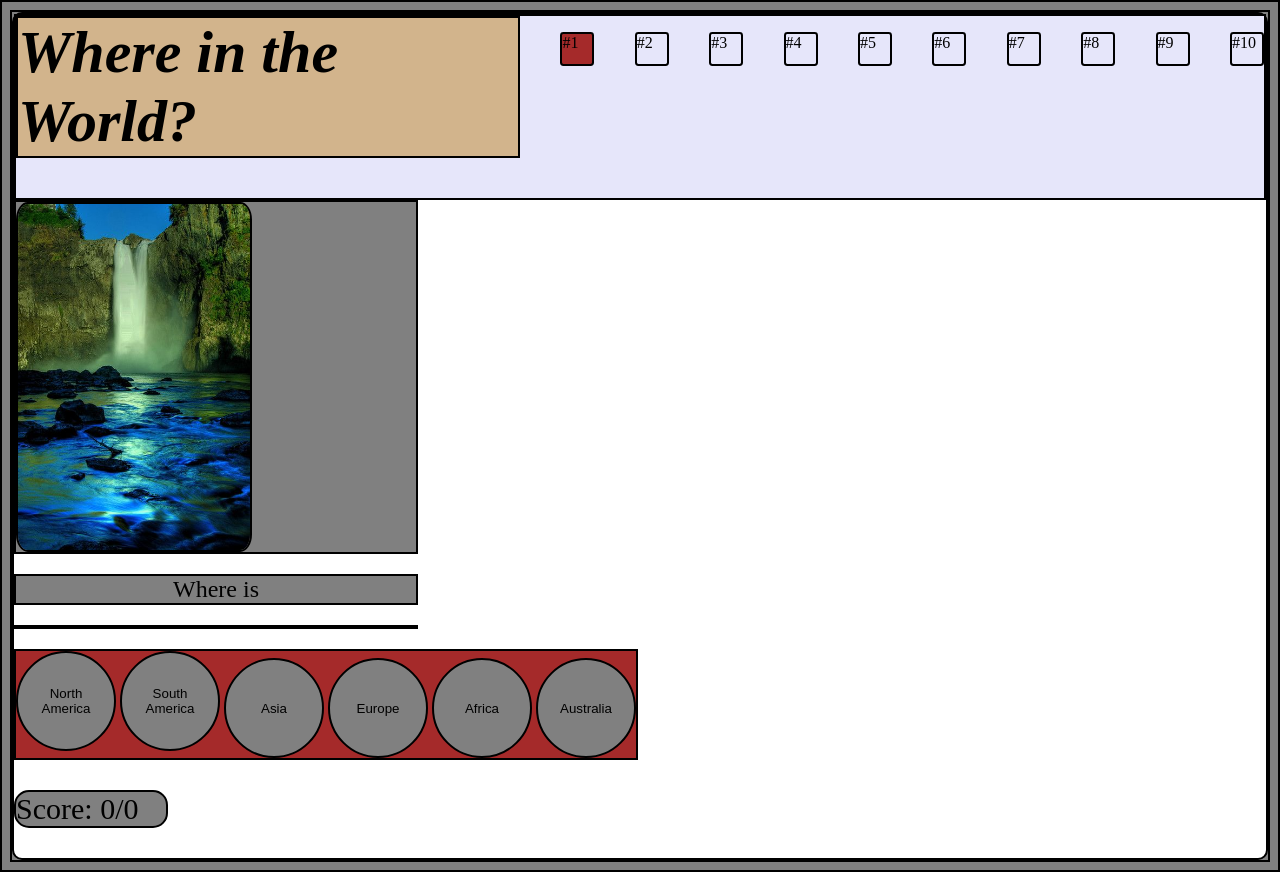
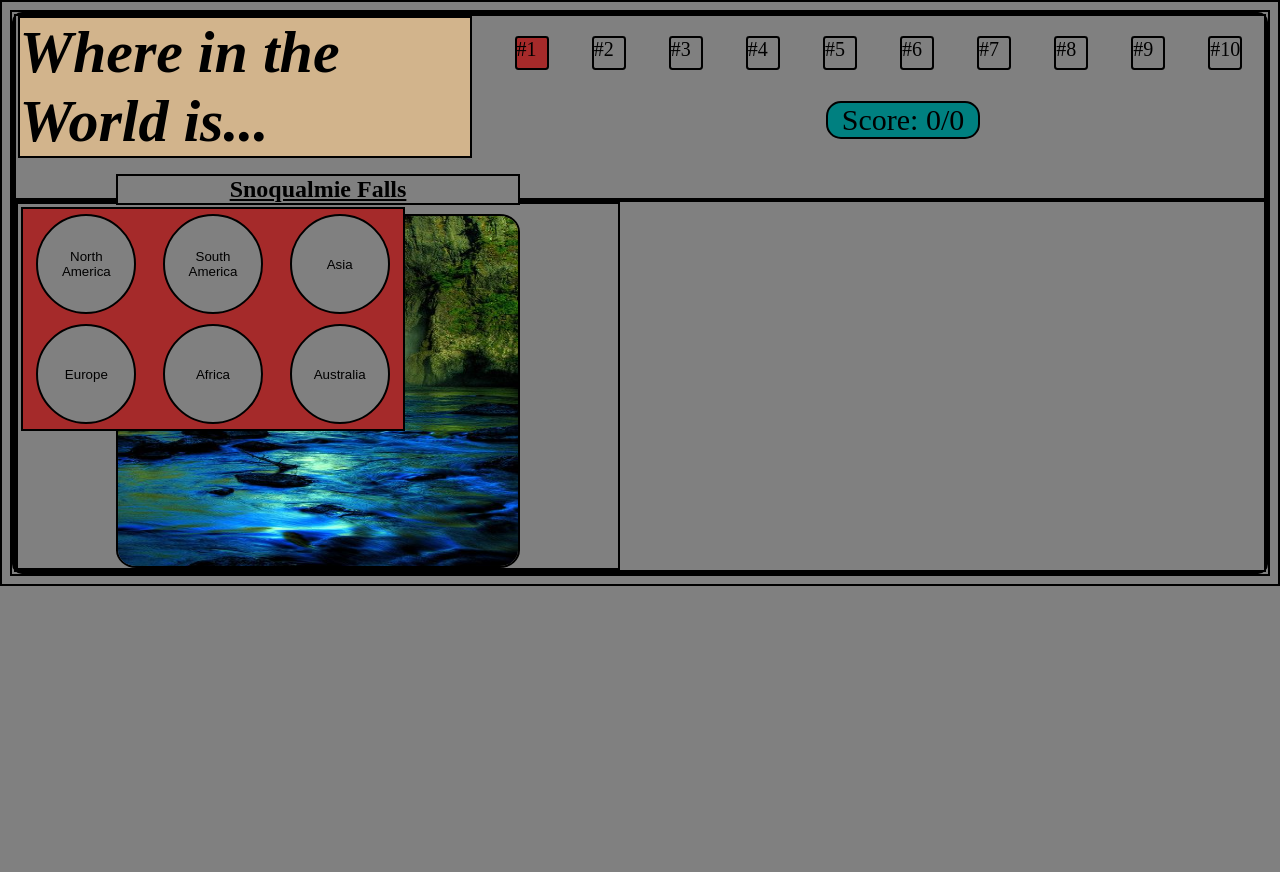
Before and after one commit to ascreven/Guess-the-Location, a PHP site: page /game.html in a window 1280 px wide. After the commit the page ends 586 px from the top, so only its background shows below. Run offline with PHP 8.4, Linux system fonts and the light colour scheme; some libraries are stand-ins or nearby versions.

Commit message:
image section

```diff
--- a/project1/game.html
+++ b/project1/game.html
@@ -11,34 +11,35 @@
 <body>
 
   <div class=flex-container>
+
     <div class=top>
-      <h1>Where in the World?</h1>
+      <h1>Where in the World is...</h1>
+
     <!-- track progress -->
-      <!-- <div class=completion> -->
-        <p class=question top id=1>#1</p>
-        <p class=question top id=2>#2</p>
-        <p class=question top id=3>#3</p>
-        <p class=question top id=4>#4</p>
+
+        <p class=question id=1>#1</p>
+        <p class=question id=2>#2</p>
+        <p class=question id=3>#3</p>
+        <p class=question id=4>#4</p>
         <p class=question id=5>#5</p>
         <p class=question id=6>#6</p>
         <p class=question id=7>#7</p>
         <p class=question id=8>#8</p>
         <p class=question id=9>#9</p>
         <p class=question id=10>#10</p>
-      <!-- </div> -->
+
     </div>
+
+    <!-- scoreboard -->
+    <p class=score></p>
+
+
+
+    <div class=bottom>
     <!-- location name and picture -->
       <div class=image>
-        <img class=location></img>
-      </div>
-
-    <!-- options -->
-      <h2 class=options id=where>Where is</h2>
-      <h2 class=options id=place></h2>
-
-    <!-- description of location -->
-      <div class=descriptions>
-        <p></p>
+        <h2 id=place></h2>
+        <img class=location>
       </div>
 
       <!-- continent choices -->
@@ -51,11 +52,20 @@
         <button class=continent id=aus>Australia</button>
       </div>
 
+    </div>
+
+
+    <!-- description of location -->
+      <div class=descriptions>
+        <p></p>
+      </div>
+
+
+
     <!-- next button -->
       <button class=next>Next</button>
 
-    <!-- scoreboard -->
-      <p class=score></p>
+
 
 
   </div>
--- a/project1/script.js
+++ b/project1/script.js
@@ -101,7 +101,7 @@
 function updateLocation() {
   $('.descriptions').hide();
   $('.outcome').hide();
-  $('.place').html(locations[locationNumber].place + '?');
+  $('#place').html(locations[locationNumber].place);
   $('img').attr('src', locations[locationNumber].image);
   $('.outcome').html('You are not correct. ' + locations[locationNumber].place + ' is located in ' + locations[locationNumber].continentFormal + '.');
   answer = locations[locationNumber].continent;
--- a/project1/styles.css
+++ b/project1/styles.css
@@ -11,12 +11,11 @@
   background: white;
   /*margin: 0px;*/
   border-radius: 10px;
-
-  /*z-index: 0;*/
+  display: flex-wrap;
 }
 
 .top {
-  background: lavender;
+  /*background: lavender;*/
   /*padding: 0;*/
   /*margin: 0;*/
   /*display: -webkit-box;*/
@@ -24,7 +23,7 @@
 /*display: -ms-flexbox;*/
 /*display: -webkit-flex;*/
   display: flex;
-  justify-content: space-between;
+  justify-content: space-around;
   /*display: inline;*/
   /*-webkit-flex-flow: row wrap;*/
   /*flex-direction: row;*/
@@ -34,15 +33,14 @@
   font-style: oblique;
   font-size: 60px;
   font-weight: 40px;
-  width: 500px;
+  width: 450px;
   margin-top: 0px;
+  margin-left: -20px;
   /*margin: 0 auto;*/
   /*height: 300px;*/
   background: tan;
   /*display: flex;*/
   /*right: 0px;*/
-
-  /*z-index: 0;*/
 }
 
 .question {
@@ -60,48 +58,98 @@
   /*display: block;*/
   border-radius: 10%;
   border: black solid 2px;
+  font-size: 20px;
 }
-/*
-.question {
 
-  /*padding: 5px;
-  margin: 5px*/
-/*}*/
+.score {
+  width: 150px;
+  border-radius: 15px;
+  margin-top: -99px;
+  right: 300px;
+  text-align: center;
+  background-color: teal;
+  position: absolute;
+  font-size: 30px;
+  display: inline-block;
+}
+
+.bottom {
+  /*clear: both;*/
+  display: flex;
+  position: relative;
+  /*flex-flow: wrap;*/
+  /*justify-content: space-around;*/
+  /*align-self:center;*/
+  /*clear: both;*/
+}
 
 .image {
+  position: relative;
+  width: 600px;
+  display: flex;
+  justify-content: space-around;
+}
+
+h2#place {
+  /*font-size: 50px;*/
+  /*z-index: 4;*/
+  margin-top: -30px;
+  /*box-sizing: content-box;*/
+  /*font-weight: bolder;*/
+  text-decoration: underline;
+  width: 400px;
+  /*margin: 0 auto;*/
+  position: absolute;
+  /*display: inline block;*/
+  text-align: center;
+  /*width: 300px;*/
+  /*height: 100px;*/
+
+}
+
+img.location {
   width: 400px;
   height: 350px;
-  /*clear: both;*/
-  display: flex;
-}
-img {
   /*border: 2px black solid;*/
   /*float: left;*/
   /*clear: both;*/
-  /*margin-top: 30px;*/
+  /*margin-top: 50px;*/
   /*margin-left: 50px;*/
   /*width: 400px;*/
   /*text-align: center;*/
   /*height: 350px;*/
   border-radius: 5%;
+  /*display: flex;*/
+  margin-top: 10px;
+  position: relative fixed;
+  /*flex-direction: row;*/
   /*clear: both;*/
   /*margin-bottom: 30px;*/
-  /*position: relative;*/
+  /*align-self: center;*/
+  /*display: flex;*/
+  /*justify-content: space-around;*/
+  /*display: block;*/
 }
 
-h2.options {
-  /*display: inline-block;*/
-  width: 400px;
-  /*float: right;*/
-  /*margin-top: 50px;*/
-  /*margin-right: 100px;*/
-  text-align: center;
-  /*margin-top: 0px;*/
-  font-weight: lighter;
+.continentChoices {
+  margin-left: 0px;
+  background-color: brown;
+  flex-wrap: wrap;
+  display: flex;
+  position: absolute;
+  width: 380px;
+  margin:5px;
+  justify-content: space-around;
+}
+.continent {
+  border-radius: 50%;
+  height: 100px;
+  width: 100px;
+  margin-top: 5px;
+  margin-bottom: 5px;
 }
 
-#place {
-  font-weight: bolder;
+.continent:hover {
   text-decoration: underline;
 }
 
@@ -113,22 +161,6 @@
   /*size: 500px;*/
 }
 
-.continentChoices {
-  background-color: brown;
-  flex-wrap: wrap;
-  display: inline-block;
-}
-.continent {
-  border-radius: 50%;
-  height: 100px;
-  width: 100px;
-
-}
-
-.continent:hover {
-  text-decoration: underline;
-}
-
 .next{
   /*float: right;*/
   /*position: relative;*/
@@ -138,11 +170,3 @@
   height: 30px;
   /*margin-top: 30px;*/
 }
-
-.score {
-  width: 150px;
-  border-radius: 15px;
-  /*margin-top: 0px;*/
-  font-size: 30px;
-  /*display: inline;*/
-}
```
